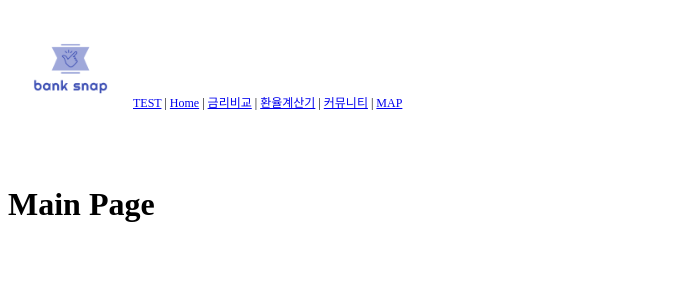
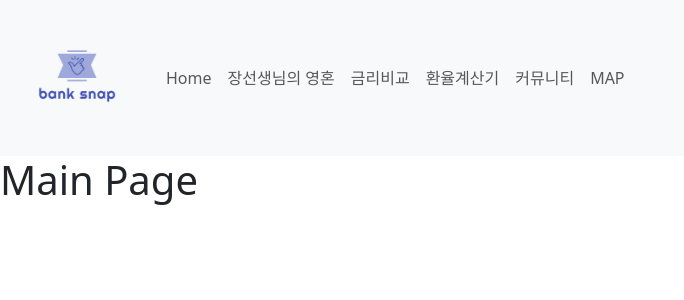
Before and after one commit to songjung-good/pjt_banksnap, a Vue app in the folder front/bank-snap/: page / in a window 1280 px wide. Shown: the top 300 px of the page, without its empty margins (0-684 px from the left). Built offline with nearby package versions, Linux system fonts and the light colour scheme.

Commit message:
네비게이션 버튼

```diff
--- a/front/bank-snap/index.html
+++ b/front/bank-snap/index.html
@@ -5,9 +5,11 @@
     <link rel="icon" href="/favicon.ico">
     <meta name="viewport" content="width=device-width, initial-scale=1.0">
     <title>Vite App</title>
+    <link href="https://cdn.jsdelivr.net/npm/bootstrap@5.3.1/dist/css/bootstrap.min.css" rel="stylesheet" integrity="sha384-4bw+/aepP/YC94hEpVNVgiZdgIC5+VKNBQNGCHeKRQN+PtmoHDEXuppvnDJzQIu9" crossorigin="anonymous">
   </head>
   <body>
     <div id="app"></div>
     <script type="module" src="/src/main.js"></script>
+    <script src="https://cdn.jsdelivr.net/npm/bootstrap@5.3.1/dist/js/bootstrap.bundle.min.js" integrity="sha384-HwwvtgBNo3bZJJLYd8oVXjrBZt8cqVSpeBNS5n7C8IVInixGAoxmnlMuBnhbgrkm" crossorigin="anonymous"></script>
   </body>
 </html>
--- a/front/bank-snap/src/App.vue
+++ b/front/bank-snap/src/App.vue
@@ -1,27 +1,42 @@
 <template>
   <header>
-    <div>
-    <img alt="Pjt logo" class="logo" src="@/assets/exlogo.gif" height="125" @click="goHome"/>
-    </div>
-    <div class="wrapper">
-      <nav>
-        <RouterLink :to="{ name: 'test' }">TEST</RouterLink> |
-        <RouterLink :to="{ name: 'main' }">Home</RouterLink> |
-        <RouterLink :to="{ name: 'interestrate' }">금리비교</RouterLink> |
-        <RouterLink :to="{ name: 'exchangecalculator' }">환율계산기</RouterLink> |
-        <RouterLink :to="{ name: 'community' }">커뮤니티</RouterLink> |
-        <RouterLink :to="{ name: 'map' }">MAP</RouterLink>
-        <!-- <RouterLink :to="{ name: 'user', params: {id: userId} } ">User</RouterLink> -->
-        <!-- <RouterLink :to="{ name: 'login' } ">Login</RouterLink> -->
-      </nav>
-    </div>
+    <nav class="navbar navbar-expand-lg bg-body-tertiary">
+      <div class="container-fluid">
+        <a class="navbar-brand" href="#">
+          <img alt="Pjt logo" class="logo" src="@/assets/exlogo.gif" height="130" @click="goHome" />
+        </a>
+        <button class="navbar-toggler" type="button" data-bs-toggle="collapse" data-bs-target="#navbarSupportedContent" aria-controls="navbarSupportedContent" aria-expanded="false" aria-label="Toggle navigation">
+          <span class="navbar-toggler-icon"></span>
+        </button>
+        <div class="collapse navbar-collapse" id="navbarSupportedContent">
+          <ul class="navbar-nav me-auto mb-2 mb-lg-0">
+            <li class="nav-item">
+              <RouterLink class="nav-link" :to="{ name: 'main' }">Home</RouterLink>
+            </li>
+            <li class="nav-item">
+              <RouterLink class="nav-link" :to="{ name: 'test' }">장선생님의 영혼</RouterLink>
+            </li>
+            <li class="nav-item">
+              <RouterLink class="nav-link" :to="{ name: 'interestrate' }">금리비교</RouterLink>
+            </li>
+            <li class="nav-item">
+              <RouterLink class="nav-link" :to="{ name: 'exchangecalculator' }">환율계산기</RouterLink>
+            </li>
+            <li class="nav-item">
+              <RouterLink class="nav-link" :to="{ name: 'community' }">커뮤니티</RouterLink>
+            </li>
+            <li class="nav-item">
+              <RouterLink class="nav-link" :to="{ name: 'map' }">MAP</RouterLink>
+            </li>
+          </ul>
+        </div>
+      </div>
+    </nav>
   </header>
   <RouterView />
-
   <footer>
 
   </footer>
-
 </template>
 
 <script setup>
@@ -36,7 +51,7 @@ const goHome = () => {
 </script>
 
 <style scoped>
-header {
+/* header {
   line-height: 1.5;
   max-height: 100vh;
   display: flex;
@@ -60,7 +75,10 @@ header .wrapper {
     display: flex;
     place-items: flex-start;
     flex-wrap: wrap;
-  }
+  } */
 
+  .logo {
+  cursor: pointer;
+}
 
 </style>
```
